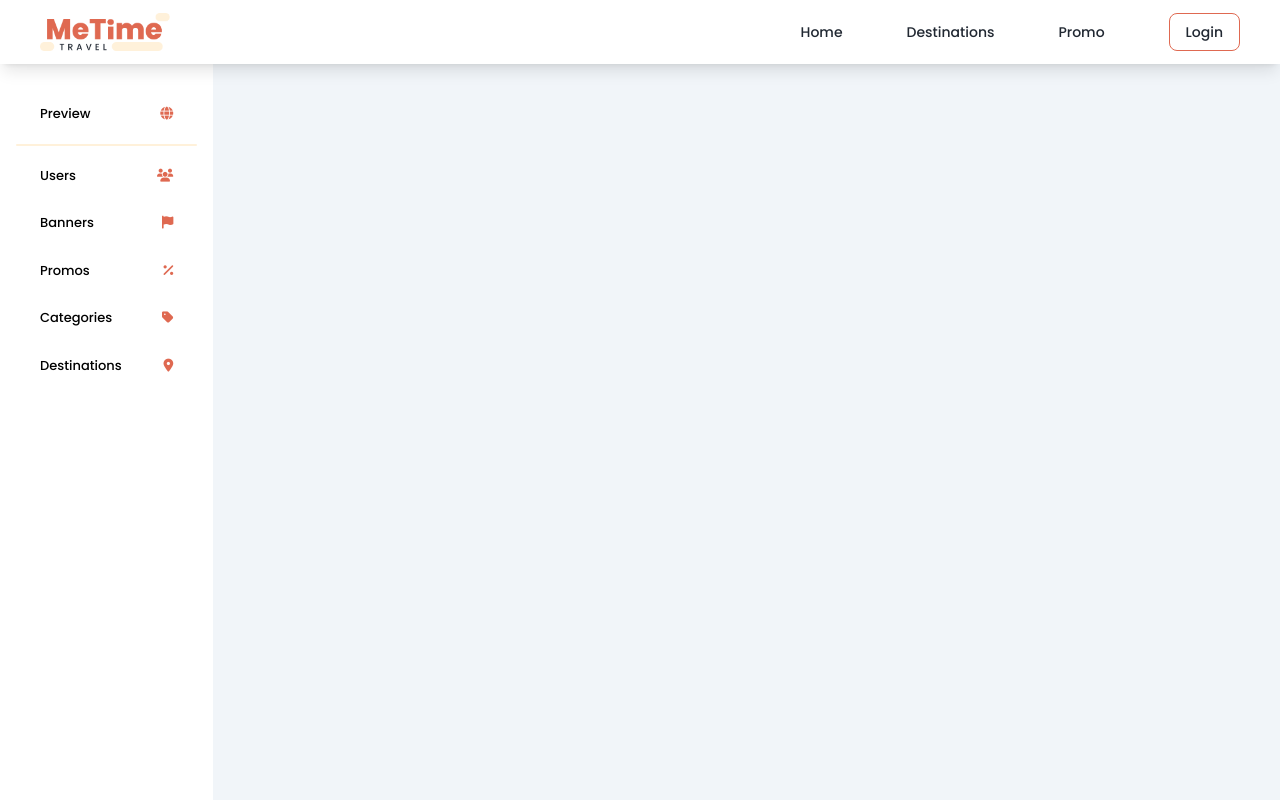
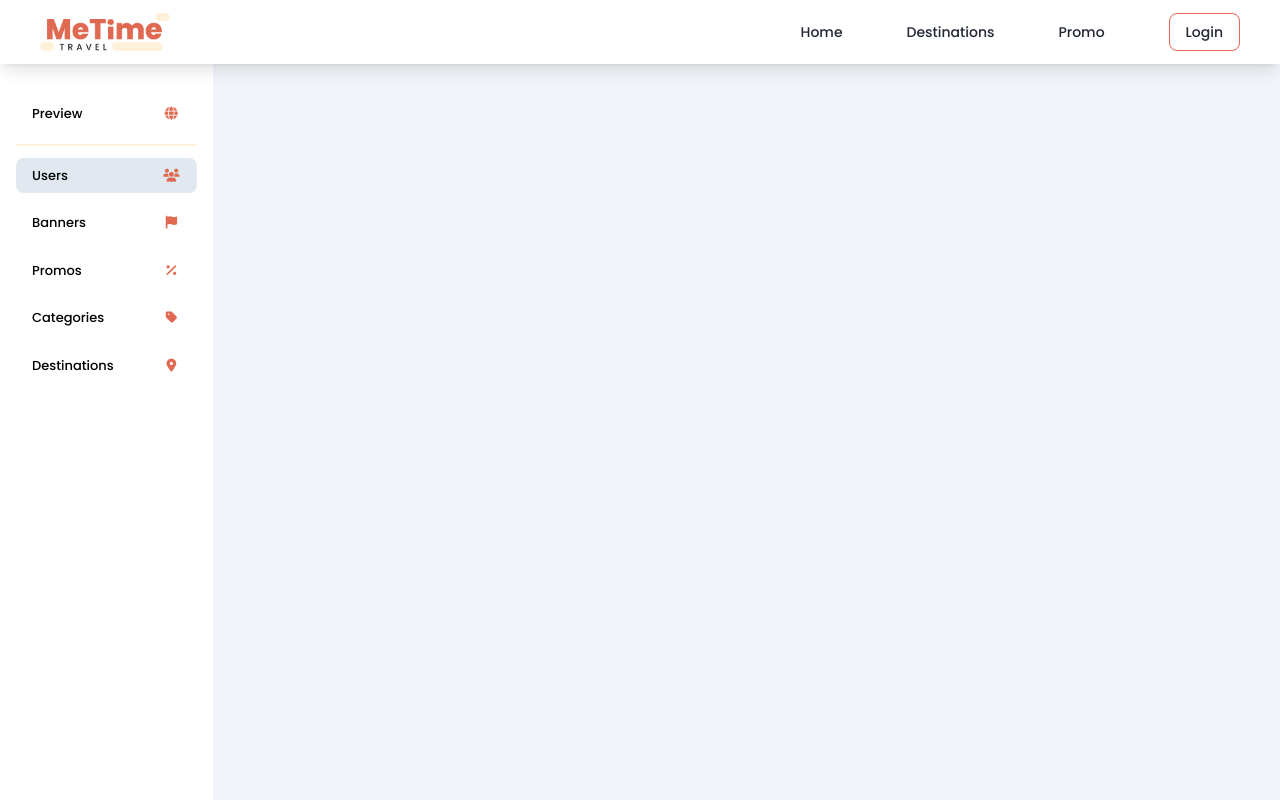
Before and after one commit to ihwan4rfa/Project-6-MeTime-Travel, a Next.js app: page /dashboard/users in a window 1280 px wide. Built offline with nearby package versions, Linux system fonts and the light colour scheme.

Commit message:
feat: Update UI for sidebar to highlight the current path with background color

```diff
--- a/src/components/Fragments/Sidebar.js
+++ b/src/components/Fragments/Sidebar.js
@@ -1,8 +1,11 @@
-import React from 'react'
+import React, { useState } from 'react'
 import { useRouter } from 'next/router'
 
 const Sidebar = () => {
     const router = useRouter();
+    const currentPath = router.pathname;
+    console.log(currentPath);
+
     const linkList = {
         Users: "/dashboard/users",
         Banners: "/dashboard/banners",
@@ -24,15 +27,19 @@ const Sidebar = () => {
     return (
         <div className='w-1/6 h-screen bg-white'>
             <div className='flex flex-col gap-3 mt-24 text-[13px] font-medium'>
-                <button onClick={() => router.push("/")} className='flex items-center justify-between px-6 py-2 mx-4 bg-white rounded-lg cursor-pointer hover:bg-slate-200'>
+                <button onClick={() => router.push("/")} className='flex items-center justify-between px-4 py-2 mx-4 bg-white rounded-lg cursor-pointer hover:bg-slate-200'>
                     <h1>Preview</h1>
-                    <h1><i class='fa-solid fa-globe text-primaryred'></i></h1>
+                    <div className='w-5'>
+                        <h1><i class='fa-solid fa-globe text-primaryred'></i></h1>
+                    </div>
                 </button>
                 <div className='h-[2px] mx-4 bg-secondaryyellow rounded-full'></div>
                 {keys.map((key, index) => (
-                    <button key={index} onClick={() => router.push(linkList[key])} className='flex items-center justify-between px-6 py-2 mx-4 bg-white rounded-lg cursor-pointer hover:bg-slate-200'>
+                    <button key={index} onClick={() => router.push(linkList[key])} className={`flex items-center justify-between px-4 py-2 mx-4 rounded-lg cursor-pointer hover:bg-slate-200 ${currentPath === linkList[key] ? 'bg-slate-200' : ''}`}>
                         <h1>{key}</h1>
-                        <h1><i class={`text-primaryred fa-solid ${iconList[key]}`}></i></h1>
+                        <div className='w-5'>
+                            <h1><i class={`text-primaryred fa-solid ${iconList[key]}`}></i></h1>
+                        </div>
                     </button>
                 ))}
             </div>
```
